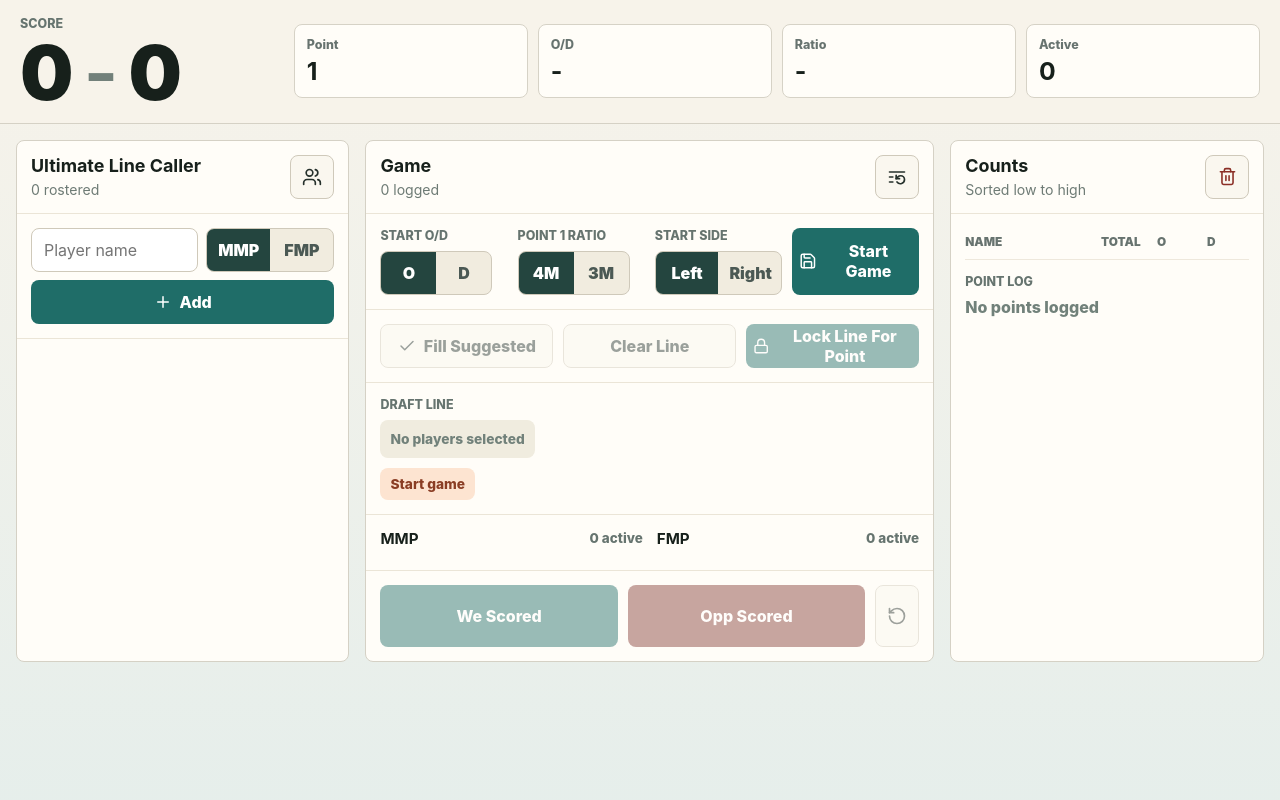
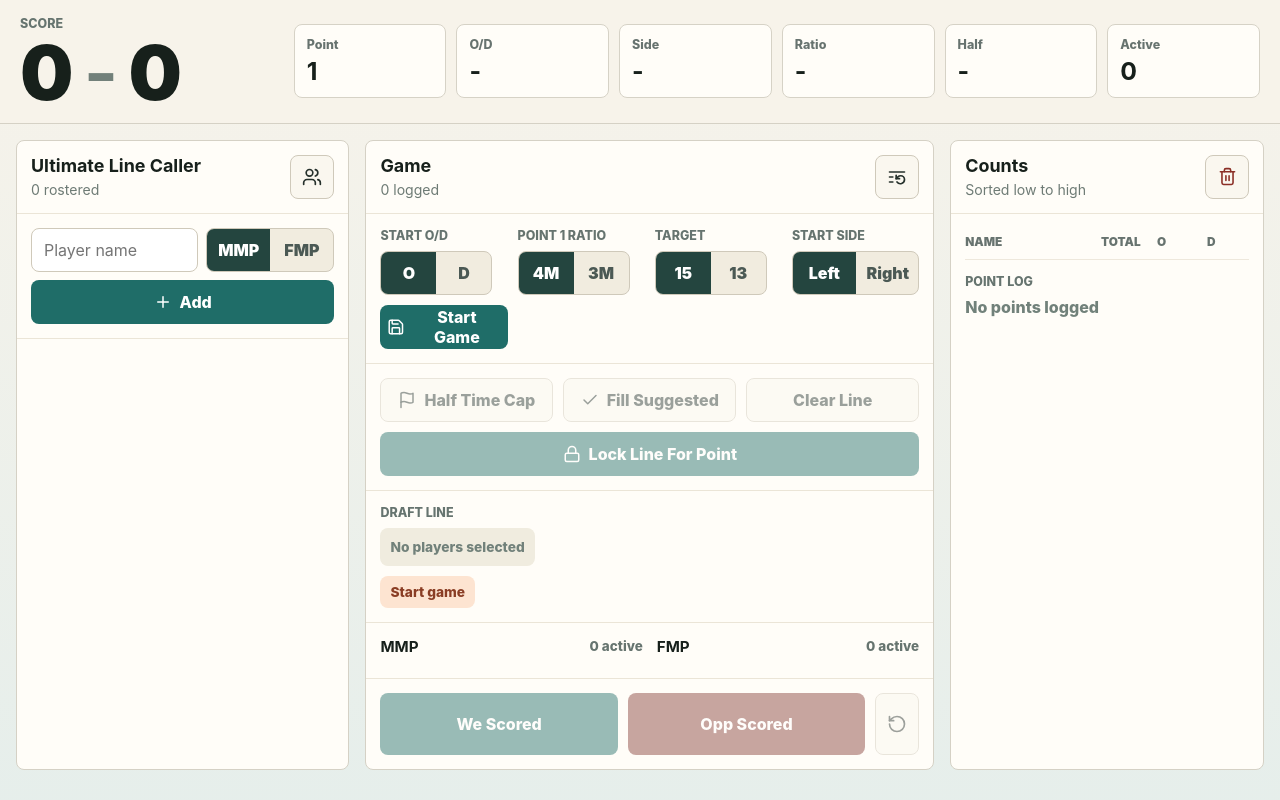
Before and after one commit to schatto1/ultimate-line-caller, a React (Vite) app: page / in a window 1280 px wide. Built offline with nearby package versions, Linux system fonts and the light colour scheme.

Commit message:
refactor: implement half time logic

```diff
--- a/src/App.tsx
+++ b/src/App.tsx
@@ -1,6 +1,7 @@
 import { useEffect, useMemo, useState } from "react";
 import {
   Check,
+  Flag,
   ListRestart,
   Lock,
   Plus,
@@ -31,6 +32,7 @@ import type {
   Player,
   PointOutcome,
   Possession,
+  TargetScore,
 } from "./model";
 
 function classNames(...names: Array<string | false | null | undefined>) {
@@ -46,6 +48,7 @@ function App() {
     startingPossession: "offense",
     startingMmpCount: 4,
     startingFieldSide: "left",
+    targetScore: 15,
   });
   const [selectedLineIds, setSelectedLineIds] = useState<string[]>([]);
   const [lockedLineIds, setLockedLineIds] = useState<string[]>([]);
@@ -60,11 +63,16 @@ function App() {
   );
   const setupSettings = state.gameSettings ?? draftSettings;
   const game = state.gameSettings
-    ? pointContext(state.gameSettings, state.pointLog)
+    ? pointContext(
+        state.gameSettings,
+        state.pointLog,
+        state.manualHalfTimeTarget,
+      )
     : null;
   const score = game?.score ?? { us: 0, opponent: 0 };
   const pointNumber = game?.pointNumber ?? state.pointLog.length + 1;
   const currentPossession = game?.possession ?? null;
+  const currentFieldSide = game?.fieldSide ?? null;
   const requiredMmpCount = game?.requiredMmpCount ?? null;
   const requiredFmpCount = game?.requiredFmpCount ?? null;
   const currentLineMmpLimit = requiredMmpCount ?? draftSettings.startingMmpCount;
@@ -92,6 +100,9 @@ function App() {
     .map((id) => state.players.find((player) => player.id === id))
     .filter(Boolean) as Player[];
   const activePlayerCount = state.players.filter((player) => player.active).length;
+  const halfTimeButtonLabel = state.manualHalfTimeTarget
+    ? `Half Time @ ${state.manualHalfTimeTarget}`
+    : "Half Time Cap";
 
   function addPlayer() {
     const name = newPlayerName.trim();
@@ -146,6 +157,7 @@ function App() {
       ...current,
       gameSettings: draftSettings,
       pointLog: [],
+      manualHalfTimeTarget: null,
     }));
     setSelectedLineIds([]);
     setLockedLineIds([]);
@@ -156,6 +168,7 @@ function App() {
       ...current,
       pointLog: [],
       gameSettings: null,
+      manualHalfTimeTarget: null,
     }));
     setSelectedLineIds([]);
     setLockedLineIds([]);
@@ -208,6 +221,7 @@ function App() {
       state.pointLog,
       lockedLineIds,
       outcome,
+      state.manualHalfTimeTarget,
     );
 
     setState((current) => ({
@@ -225,11 +239,23 @@ function App() {
     }));
   }
 
+  function setHalfTimeCap() {
+    if (!game || game.halfTimeReached || state.manualHalfTimeTarget !== null) {
+      return;
+    }
+
+    setState((current) => ({
+      ...current,
+      manualHalfTimeTarget: Math.max(score.us, score.opponent) + 1,
+    }));
+  }
+
   function loadSampleRoster() {
     setState((current) => ({
       ...current,
       players: sampleRoster(),
       pointLog: [],
+      manualHalfTimeTarget: null,
     }));
     setSelectedLineIds([]);
     setLockedLineIds([]);
@@ -237,7 +263,12 @@ function App() {
 
   function resetEverything() {
     clearState();
-    setState({ players: [], gameSettings: null, pointLog: [] });
+    setState({
+      players: [],
+      gameSettings: null,
+      pointLog: [],
+      manualHalfTimeTarget: null,
+    });
     setSelectedLineIds([]);
     setLockedLineIds([]);
   }
@@ -260,10 +291,18 @@ function App() {
             value={currentPossession ? possessionLabel(currentPossession) : "-"}
           />
           <StatusTile
+            label="Side"
+            value={currentFieldSide ? fieldSideLabel(currentFieldSide) : "-"}
+          />
+          <StatusTile
             label="Ratio"
             value={
               requiredMmpCount ? `${requiredMmpCount}M / ${requiredFmpCount}F` : "-"
             }
+          />
+          <StatusTile
+            label="Half"
+            value={game ? `${game.half === "first" ? "1st" : "2nd"} / ${game.halfTimeTarget}` : "-"}
           />
           <StatusTile label="Active" value={String(activePlayerCount)} />
         </div>
@@ -413,6 +452,23 @@ function App() {
               />
             </div>
             <div>
+              <p className="sectionLabel">Target</p>
+              <Segmented
+                value={String(setupSettings.targetScore)}
+                options={[
+                  { label: "15", value: "15" },
+                  { label: "13", value: "13" },
+                ]}
+                onChange={(value) =>
+                  setDraftSettings((current) => ({
+                    ...current,
+                    targetScore: Number(value) as TargetScore,
+                  }))
+                }
+                disabled={state.gameSettings !== null}
+              />
+            </div>
+            <div>
               <p className="sectionLabel">Start Side</p>
               <Segmented
                 value={setupSettings.startingFieldSide}
@@ -441,6 +497,20 @@ function App() {
           </div>
 
           <div className="lineActions">
+            <button
+              className="secondaryButton"
+              type="button"
+              onClick={setHalfTimeCap}
+              disabled={
+                state.gameSettings === null ||
+                lineLocked ||
+                game?.halfTimeReached ||
+                state.manualHalfTimeTarget !== null
+              }
+            >
+              <Flag size={18} />
+              {halfTimeButtonLabel}
+            </button>
             <button
               className="secondaryButton"
               type="button"
@@ -748,4 +818,8 @@ function possessionLabel(possession: Possession) {
   return possession === "offense" ? "O" : "D";
 }
 
+function fieldSideLabel(side: FieldSide) {
+  return side === "left" ? "Left" : "Right";
+}
+
 export default App;
--- a/src/model.ts
+++ b/src/model.ts
@@ -2,6 +2,7 @@ export type GenderCategory = "MMP" | "FMP";
 export type Possession = "offense" | "defense";
 export type PointOutcome = "us" | "opponent";
 export type FieldSide = "left" | "right";
+export type TargetScore = 13 | 15;
 
 export type Player = {
   id: string;
@@ -14,6 +15,7 @@ export type GameSettings = {
   startingPossession: Possession;
   startingMmpCount: 3 | 4;
   startingFieldSide: FieldSide;
+  targetScore: TargetScore;
 };
 
 export type PointLogEntry = {
@@ -21,6 +23,7 @@ export type PointLogEntry = {
   pointNumber: number;
   linePlayerIds: string[];
   startingPossession: Possession;
+  startingFieldSide: FieldSide;
   requiredMmpCount: 3 | 4;
   outcome: PointOutcome;
   createdAt: string;
@@ -30,6 +33,7 @@ export type AppState = {
   players: Player[];
   gameSettings: GameSettings | null;
   pointLog: PointLogEntry[];
+  manualHalfTimeTarget: number | null;
 };
 
 export type PlayerSummary = {
@@ -45,6 +49,7 @@ export const emptyState: AppState = {
   players: [],
   gameSettings: null,
   pointLog: [],
+  manualHalfTimeTarget: null,
 };
 
 const sampleRosterData: Array<Pick<Player, "name" | "genderCategory">> = [
@@ -93,16 +98,33 @@ export function loadState(): AppState {
 }
 
 function normalizeState(state: AppState): AppState {
+  const gameSettings = state.gameSettings
+    ? {
+        ...state.gameSettings,
+        startingFieldSide: state.gameSettings.startingFieldSide ?? "left",
+        targetScore: state.gameSettings.targetScore ?? 15,
+      }
+    : null;
+
   if (state.gameSettings === null) {
-    return state;
+    return {
+      ...state,
+      gameSettings,
+      manualHalfTimeTarget: state.manualHalfTimeTarget ?? null,
+    };
   }
+
+  const activeGameSettings = gameSettings!;
 
   return {
     ...state,
-    gameSettings: {
-      ...state.gameSettings,
-      startingFieldSide: state.gameSettings.startingFieldSide ?? "left",
-    },
+    gameSettings: activeGameSettings,
+    pointLog: state.pointLog.map((point) => ({
+      ...point,
+      startingFieldSide:
+        point.startingFieldSide ?? activeGameSettings.startingFieldSide,
+    })),
+    manualHalfTimeTarget: state.manualHalfTimeTarget ?? null,
   };
 }
 
@@ -118,6 +140,14 @@ export function oppositeMmpCount(count: 3 | 4): 3 | 4 {
   return count === 4 ? 3 : 4;
 }
 
+export function oppositePossession(possession: Possession): Possession {
+  return possession === "offense" ? "defense" : "offense";
+}
+
+export function oppositeFieldSide(side: FieldSide): FieldSide {
+  return side === "left" ? "right" : "left";
+}
+
 export function requiredMmpCountForPoint(
   pointNumber: number,
   startingMmpCount: 3 | 4,
@@ -128,12 +158,57 @@ export function requiredMmpCountForPoint(
   return usesStartingRatio ? startingMmpCount : oppositeMmpCount(startingMmpCount);
 }
 
+export function regulationHalfTimeTarget(targetScore: TargetScore): number {
+  return Math.ceil(targetScore / 2);
+}
+
+export function scoreForPointLog(pointLog: PointLogEntry[]) {
+  return pointLog.reduce(
+    (score, point) => {
+      score[point.outcome === "us" ? "us" : "opponent"] += 1;
+      return score;
+    },
+    { us: 0, opponent: 0 },
+  );
+}
+
+export function halfTimeTarget(
+  gameSettings: GameSettings,
+  manualHalfTimeTarget: number | null,
+): number {
+  return manualHalfTimeTarget ?? regulationHalfTimeTarget(gameSettings.targetScore);
+}
+
+export function halfTimeStartPointNumber(
+  pointLog: PointLogEntry[],
+  target: number,
+): number | null {
+  const score = { us: 0, opponent: 0 };
+
+  for (const [index, point] of pointLog.entries()) {
+    score[point.outcome === "us" ? "us" : "opponent"] += 1;
+
+    if (score.us >= target || score.opponent >= target) {
+      return index + 2;
+    }
+  }
+
+  return null;
+}
+
 export function pointContext(
   gameSettings: GameSettings,
   pointLog: PointLogEntry[],
+  manualHalfTimeTarget: number | null = null,
 ) {
   const pointNumber = pointLog.length + 1;
   const lastPoint = pointLog.at(-1);
+  const score = scoreForPointLog(pointLog);
+  const halfTarget = halfTimeTarget(gameSettings, manualHalfTimeTarget);
+  const halfStartPointNumber = halfTimeStartPointNumber(pointLog, halfTarget);
+  const isHalfTimeStartPoint = pointNumber === halfStartPointNumber;
+  const isSecondHalf =
+    halfStartPointNumber !== null && pointNumber >= halfStartPointNumber;
   const requiredMmpCount = requiredMmpCountForPoint(
     pointNumber,
     gameSettings.startingMmpCount,
@@ -144,17 +219,21 @@ export function pointContext(
     requiredMmpCount,
     requiredFmpCount: 7 - requiredMmpCount,
     possession: lastPoint
-      ? lastPoint.outcome === "us"
-        ? "defense"
-        : "offense"
+      ? isHalfTimeStartPoint
+        ? oppositePossession(gameSettings.startingPossession)
+        : lastPoint.outcome === "us"
+          ? "defense"
+          : "offense"
       : gameSettings.startingPossession,
-    score: pointLog.reduce(
-      (score, point) => {
-        score[point.outcome === "us" ? "us" : "opponent"] += 1;
-        return score;
-      },
-      { us: 0, opponent: 0 },
-    ),
+    fieldSide: isSecondHalf
+      ? oppositeFieldSide(gameSettings.startingFieldSide)
+      : gameSettings.startingFieldSide,
+    half: isSecondHalf ? "second" : "first",
+    halfTimeTarget: halfTarget,
+    halfTimeStartPointNumber: halfStartPointNumber,
+    halfTimeReached: halfStartPointNumber !== null,
+    manualHalfTimeTarget,
+    score,
   };
 }
 
@@ -270,14 +349,16 @@ export function newPoint(
   pointLog: PointLogEntry[],
   linePlayerIds: string[],
   outcome: PointOutcome,
+  manualHalfTimeTarget: number | null = null,
 ): PointLogEntry {
-  const context = pointContext(gameSettings, pointLog);
+  const context = pointContext(gameSettings, pointLog, manualHalfTimeTarget);
 
   return {
     id: id("point"),
     pointNumber: context.pointNumber,
     linePlayerIds: [...linePlayerIds],
     startingPossession: context.possession,
+    startingFieldSide: context.fieldSide,
     requiredMmpCount: context.requiredMmpCount,
     outcome,
     createdAt: new Date().toISOString(),
--- a/src/styles.css
+++ b/src/styles.css
@@ -76,7 +76,7 @@ button {
 
 .statusTiles {
   display: grid;
-  grid-template-columns: repeat(4, minmax(92px, 1fr));
+  grid-template-columns: repeat(auto-fit, minmax(92px, 1fr));
   gap: 10px;
 }
 
```
Also changed, not shown: 1 other file (tests, documents, lock files or other folders).
